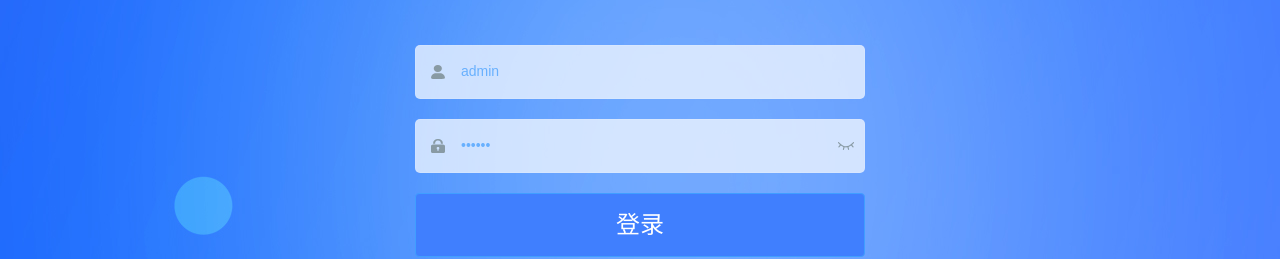
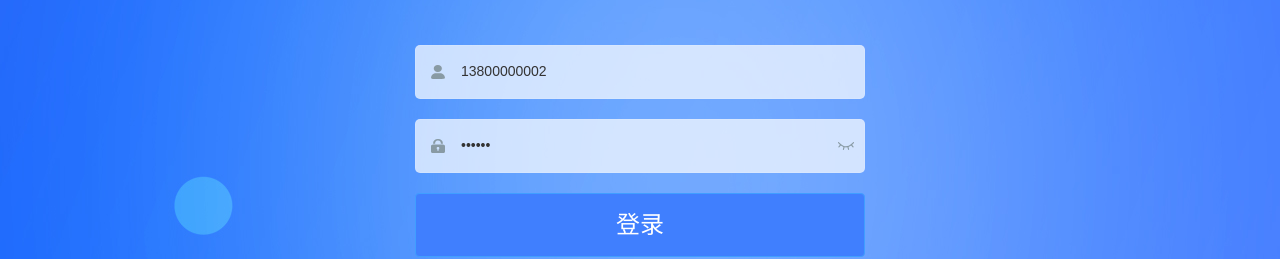
Before and after one commit to Aid202/vue-Ele-admin, a Vue app: page /#/login in a window 1280 px wide. Shown: the part 206-465 px from the top of the page. Built offline with nearby package versions, Linux system fonts and the light colour scheme.

Commit message:
封装完成登录api请求

```diff
--- a/src/utils/validate.js
+++ b/src/utils/validate.js
@@ -18,3 +18,10 @@ export function validUsername(str) {
   const valid_map = ['admin', 'editor']
   return valid_map.indexOf(str.trim()) >= 0
 }
+
+/**
+ * 校验手机号
+ */
+export function validMobile(str) {
+  return /^1[3-9]\d{9}$/.test(str)
+}
--- a/src/views/login/index.vue
+++ b/src/views/login/index.vue
@@ -10,17 +10,17 @@
     >
       <div class="title-container">
         <h3 class="title">
-          <img src="@/assets/common/login-logo.png" alt="" />
+          <img src="@/assets/common/login-logo.png" alt="">
         </h3>
       </div>
 
-      <el-form-item prop="username">
+      <el-form-item prop="mobile">
         <span class="svg-container">
           <svg-icon icon-class="user" />
         </span>
         <el-input
           ref="username"
-          v-model="loginForm.username"
+          v-model="loginForm.mobile"
           placeholder="Username"
           name="username"
           type="text"
@@ -44,6 +44,7 @@
           auto-complete="on"
           @keyup.enter.native="handleLogin"
         />
+        <!-- enter 是按键修饰符 按回车健触发 -->
         <span class="show-pwd" @click="showPwd">
           <svg-icon
             :icon-class="passwordType === 'password' ? 'eye' : 'eye-open'"
@@ -57,8 +58,7 @@
         type="primary"
         style="width: 100%; margin-bottom: 30px"
         @click.native.prevent="handleLogin"
-        >登录</el-button
-      >
+      >登录</el-button>
 
       <div class="tips">
         <span style="margin-right: 20px">账号: 13800000002</span>
@@ -69,33 +69,28 @@
 </template>
 
 <script>
-import { validUsername } from '@/utils/validate'
+// 校验手机号的方法
+import { validMobile } from '@/utils/validate'
 
 export default {
   name: 'Login',
   data() {
-    const validateUsername = (rule, value, callback) => {
-      if (!validUsername(value)) {
-        callback(new Error('Please enter the correct user name'))
-      } else {
-        callback()
-      }
-    }
-    const validatePassword = (rule, value, callback) => {
-      if (value.length < 6) {
-        callback(new Error('The password can not be less than 6 digits'))
-      } else {
-        callback()
-      }
+    const validateMobile = (rule, value, callback) => {
+      // if (!validMobile(value)) {
+      //   callback(new Error('请输入正确的手机号码'))
+      // } else {
+      //   callback()
+      // }
+      validMobile(value) ? callback() : callback(new Error('请输入正确的手机号码'))
     }
     return {
       loginForm: {
-        username: 'admin',
-        password: '111111'
+        mobile: '13800000002',
+        password: '123456'
       },
       loginRules: {
-        username: [{ required: true, trigger: 'blur', validator: validateUsername }],
-        password: [{ required: true, trigger: 'blur', validator: validatePassword }]
+        mobile: [{ required: true, trigger: 'blur', message: '手机号不能为空' }, { trigger: 'blur', validator: validateMobile }],
+        password: [{ required: true, trigger: 'blur', message: '密码不能为空' }, { trigger: 'blur', min: 6, max: 16, message: '密码长度为6-16之间' }]
       },
       loading: false,
       passwordType: 'password',
@@ -146,7 +141,7 @@ export default {
 /* Detail see https://github.com/PanJiaChen/vue-element-admin/pull/927 */
 
 $bg: #283443;
-$light_gray: #68b0fe; // 将输入框颜色改成蓝色
+$light_gray: #333333; // 将输入框颜色改成蓝色
 $cursor: #fff;
 
 @supports (-webkit-mask: none) and (not (cater-color: $cursor)) {
--- a/vue.config.js
+++ b/vue.config.js
@@ -35,6 +35,15 @@ module.exports = {
     overlay: {
       warnings: false,
       errors: true
+    },
+    // 配置反向代理
+    proxy: {
+      '/api': {
+        target: 'http://ihrm.itheima.net/', // 跨域请求的地址
+        changeOrigin: true // 只有这个值为true的情况下 才表示开启跨域
+        // 重写路径 因为后端接口就是**`ihrm-java.itheima.net/api`**这种格式,所以不需要重写
+        // pathRewrite: {}
+      }
     }
   },
   configureWebpack: {
```
Also changed, not shown: src/api/user.js (added, +13 -0 lines).
